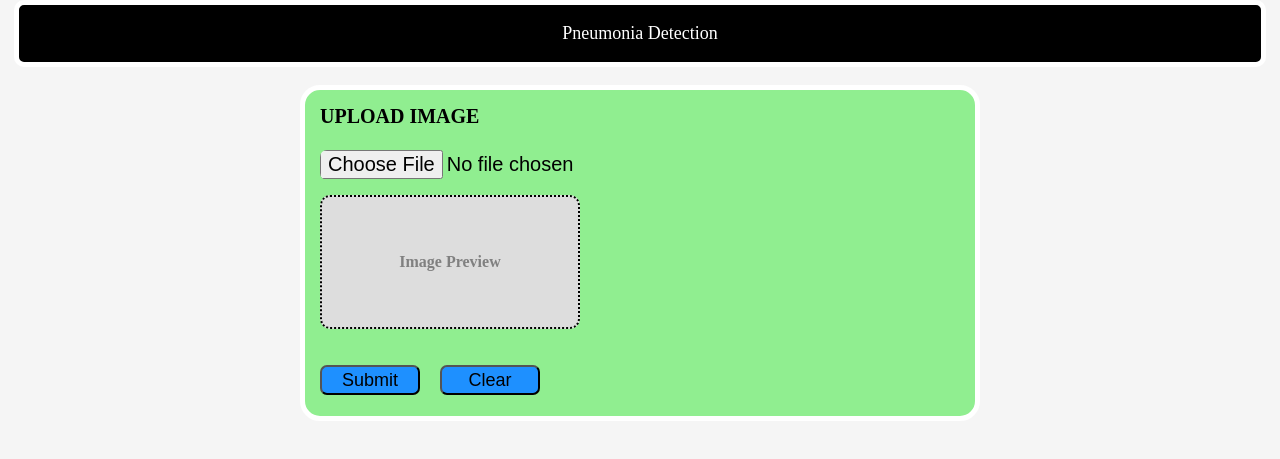
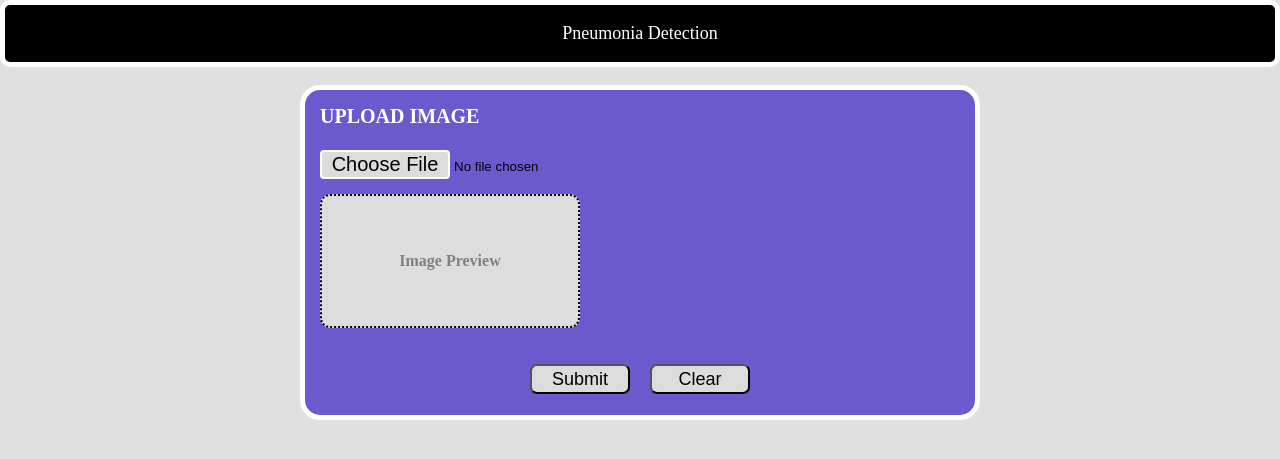
Before and after one commit to Saurabhrithe/Pneumonia-detection, a Flask app: page / in a window 1280 px wide. Shown: the top 459 px of the page. Run offline with Flask 2, Linux system fonts and the light colour scheme.

Commit message:
Update index.html

```diff
--- a/templates/index.html
+++ b/templates/index.html
@@ -4,94 +4,7 @@
     <meta charset="UTF-8">
     <meta name="viewport" content="width=device-width, initial-scale=1.0">
     <title>Pneumonia Detection</title>
-    <style>
-        body, html{
-            display:block;
-            margin:0;
-            background-color:WhiteSmoke;
-            }
-        .top{
-            width:97%;
-            background-color:black;
-            margin:0 auto;
-            color:white;
-            item-align:center;
-            text-align:center;
-            border:5px solid white;
-            border-radius:10px;
-            font-size:large;
-        }
-        .Base1{
-            background-color: lightgreen;
-            margin: 0 auto;
-            width: 50%;
-            border:5px solid white;
-            border-radius:20px;
-            padding: 15px;
-        }
-        .innerBase1{
-            width:100%;
-            overflow-y: auto;
-            margin: 0 auto;
-        }
-        .Base2{
-            width:50%;
-            margin:0 auto;
-            border:5px solid white;
-            padding:10px;
-            border-radius:15px;
-            text-align:center;
-            background-color:lightgreen;
-        }
-        .label1{
-            color:black;
-            font-size:20px;
-            display: inline-block;
-            overflow: hidden;
-            white-space: nowrap;
-        }
-        .btn{
-            height:30px;
-            width:100px;
-            border-radius:7px;
-            font-size:large;
-            overflow-y: auto;
-            background-color:DodgerBlue;
-            color:black;
-        }
-        #pwd{
-            height:30px;
-            width:300px;
-            border-radius:7px;
-            font-size:20px;
-            color:black;
-        }
-        .Img-Preview{
-            width:40%;
-            height: 130px;
-            border:2px dotted black;
-            border-radius:10px;
-            margin-top: 15px;
-            background-color:#dddddd;
-
-            display:flex;
-            align-items:center;
-            justify-content: center;
-            font-weight:bold;
-            color:gray;
-        }
-        .img-preview-img{
-            display:none;
-            width:100%;
-            height:100%;
-            border-radius:10px;
-        }
-        .buttons{
-            width:100%;
-            display: flex;
-        }
-
-    </style>
+    <link rel="stylesheet" type="text/css" href="{{ url_for('static',filename='style.css') }}" />
 </head>
 <body>
     <div class="top"><p>Pneumonia Detection</p></div>
@@ -113,7 +26,13 @@
         </div>
     </form>
     {% if prediction %}
-            <h3 class="Base2"> Your Prediction: <i>{{prediction}}</i></h3>
+            <p class="Base2"> Your Input Xray Image Is Detected As
+                {% if label %}
+                    <b class="A">{{prediction}}</b>
+                {% else %}
+                    <b class="B">{{prediction}}</b>
+                {% endif %}
+            </p>
     {% endif %}
 
     <script>
```
